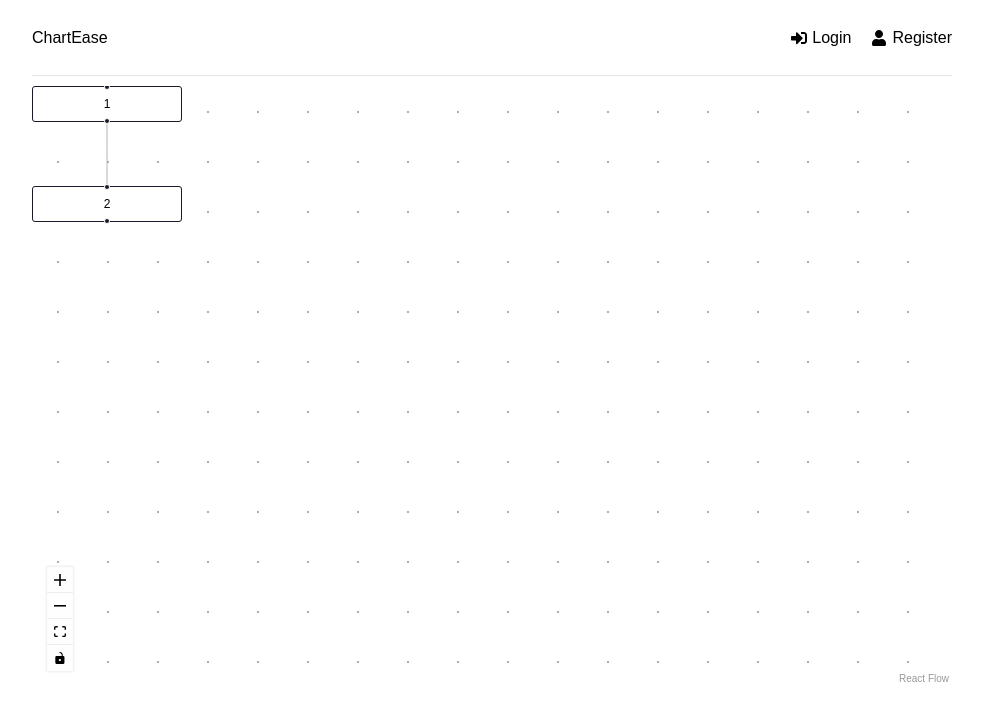
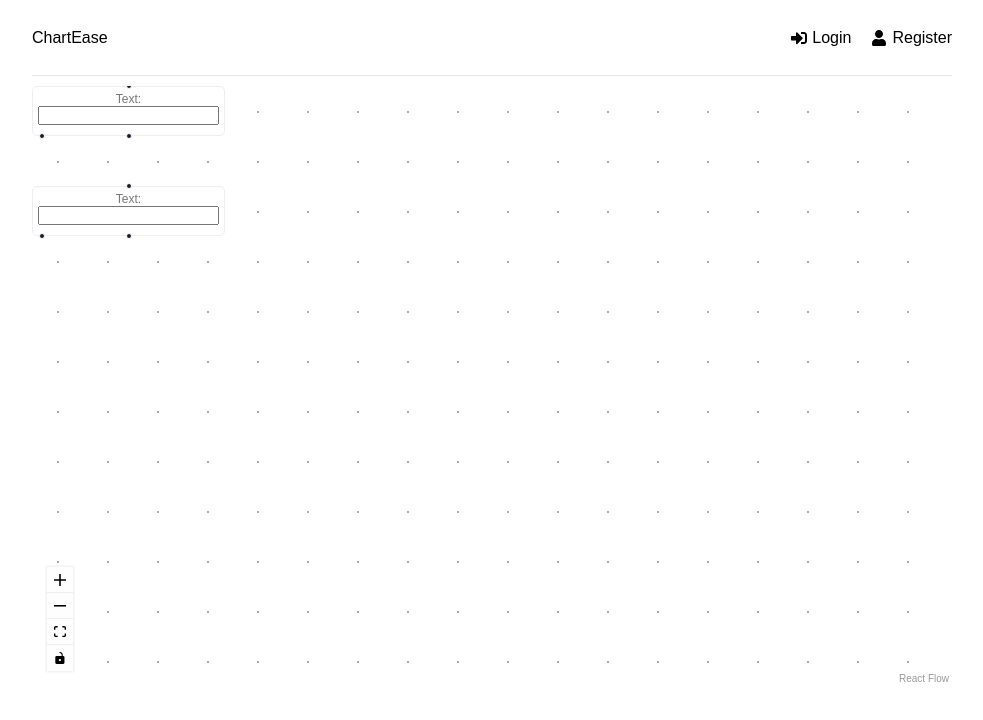
Before and after one commit to jthomas981/ChartEase, a React (Create React App) app in the folder frontend/: page / in a window 1280 px wide. Shown: the top 720 px of the page, without its empty margins (148-1131 px from the left). Built offline with nearby package versions, Linux system fonts and the light colour scheme.

Commit message:
Added text fields to flowchart.

```diff
--- /dev/null
+++ b/frontend/src/components/CustomNode/CustomNode.js
@@ -0,0 +1,39 @@
+import { useCallback } from 'react';
+import { Handle, Position } from '@xyflow/react';
+
+const handleStyle = { left: 10 };
+
+function CustomNode({ data, isConnectable }) {
+  const onChange = useCallback((evt) => {
+    console.log(evt.target.value);
+  }, []);
+
+  return (
+    <div className="custom-node">
+      <Handle
+        type="target"
+        position={Position.Top}
+        isConnectable={isConnectable}
+      />
+      <div>
+        <label htmlFor="text">Text:</label>
+        <input id="text" name="text" onChange={onChange} className="nodrag" />
+      </div>
+      <Handle
+        type="source"
+        position={Position.Bottom}
+        id="a"
+        style={handleStyle}
+        isConnectable={isConnectable}
+      />
+      <Handle
+        type="source"
+        position={Position.Bottom}
+        id="b"
+        isConnectable={isConnectable}
+      />
+    </div>
+  );
+}
+
+export default CustomNode;
--- /dev/null
+++ b/frontend/src/components/CustomNode/custom-node.css
@@ -0,0 +1,13 @@
+.custom-node {
+  height: 50px;
+  border: 1px solid #eee;
+  padding: 5px;
+  border-radius: 5px;
+  background: white;
+}
+
+.custom-node label {
+  display: block;
+  color: #777;
+  font-size: 12px;
+}
--- a/frontend/src/pages/Dashboard.jsx
+++ b/frontend/src/pages/Dashboard.jsx
@@ -1,28 +1,39 @@
-import { BrowserRouter as Router, Routes, Route } from 'react-router-dom'
-import React, { useCallback } from 'react';
+import { useCallback, useState } from 'react';
 import {
   ReactFlow,
   Controls,
   Background,
-  useNodesState,
-  useEdgesState,
   addEdge,
+  applyEdgeChanges,
+  applyNodeChanges,
 } from '@xyflow/react';
+import '@xyflow/react/dist/style.css';
+import CustomNode from '../components/CustomNode/CustomNode.js';
+import '../components/CustomNode/custom-node.css'
 
-import '@xyflow/react/dist/style.css';
+const nodeTypes = { customNode: CustomNode };
 
 const initialNodes = [
-  { id: '1', position: { x: 0, y: 0 }, data: { label: '1' } },
-  { id: '2', position: { x: 0, y: 100 }, data: { label: '2' } },
+  { id: '1', type: 'customNode', position: { x: 0, y: 0 }, data: { label: '1' } },
+  { id: '2', type: 'customNode', position: { x: 0, y: 100 }, data: { label: '2' } },
 ];
+
 const initialEdges = [{ id: 'e1-2', source: '1', target: '2' }];
 
-export default function App() {
-  const [nodes, setNodes, onNodesChange] = useNodesState(initialNodes);
-  const [edges, setEdges, onEdgesChange] = useEdgesState(initialEdges);
+export default function Dashboard() {
+  const [nodes, setNodes] = useState(initialNodes);
+  const [edges, setEdges] = useState([]);
 
+  const onNodesChange = useCallback(
+    (changes) => setNodes((nds) => applyNodeChanges(changes, nds)),
+    [setNodes],
+  );
+  const onEdgesChange = useCallback(
+    (changes) => setEdges((eds) => applyEdgeChanges(changes, eds)),
+    [setEdges],
+  );
   const onConnect = useCallback(
-    (params) => setEdges((eds) => addEdge(params, eds)),
+    (connection) => setEdges((eds) => addEdge(connection, eds)),
     [setEdges],
   );
 
@@ -36,6 +47,7 @@ export default function App() {
         onNodesChange={onNodesChange}
         onEdgesChange={onEdgesChange}
         onConnect={onConnect}
+        nodeTypes={nodeTypes}
       >
         <Controls />
         <Background variant="dots" gap={50} size={2} />
```
